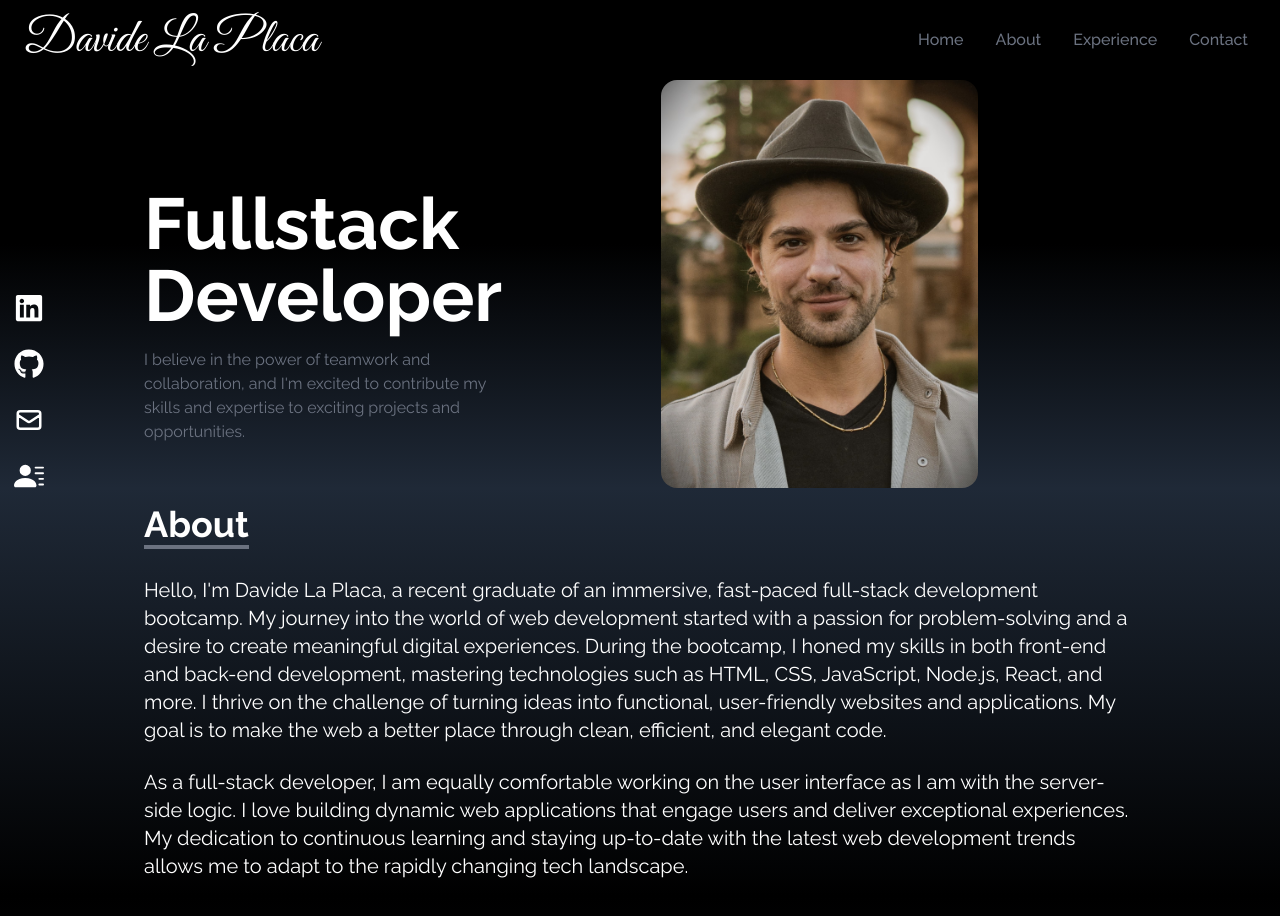
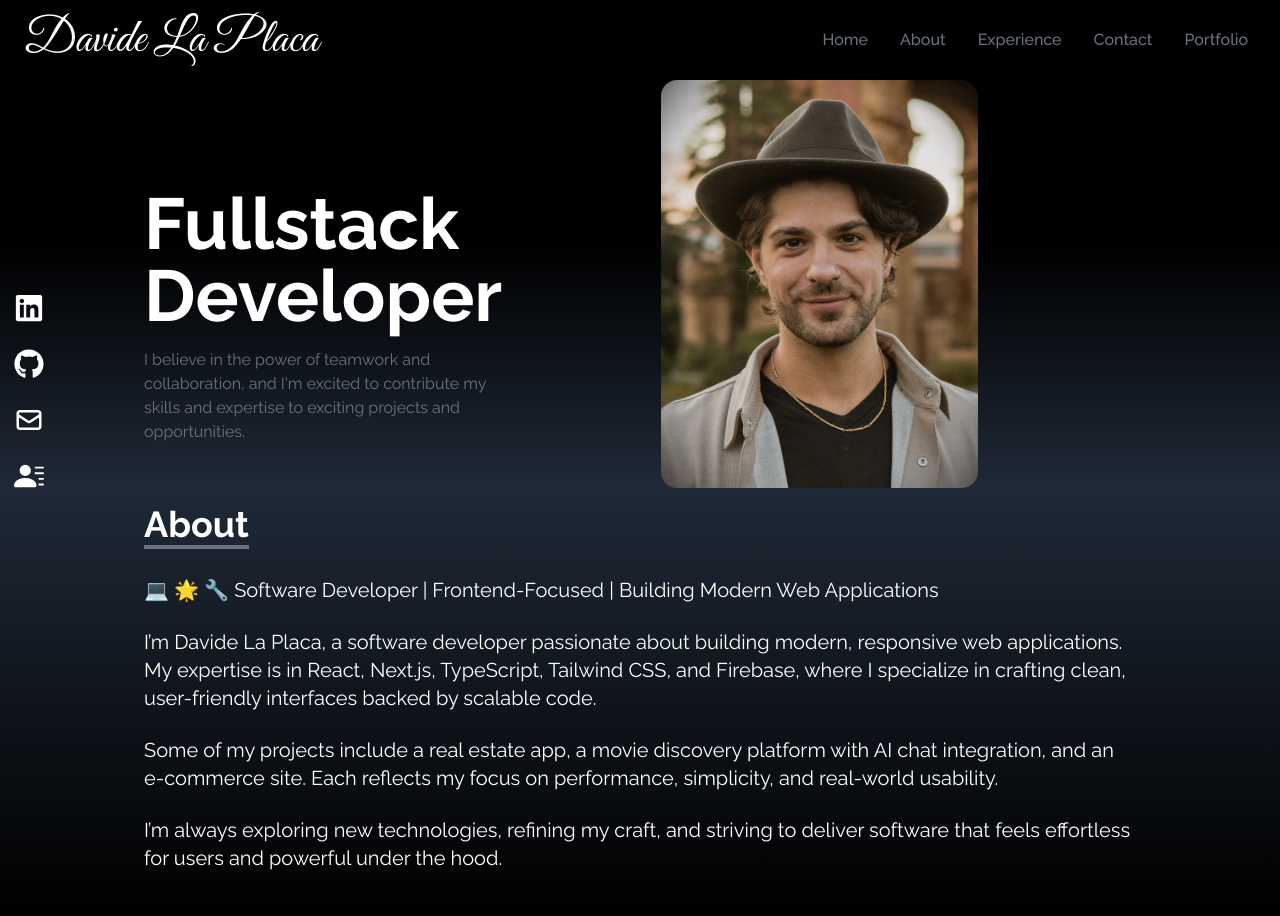
Before and after one commit to davide-1/davide-webside, a React (Vite) app: page / in a window 1280 px wide. Shown: the top 916 px of the page. Built offline with nearby package versions, Linux system fonts and the light colour scheme.

Commit message:
Update About section

```diff
--- a/src/App.jsx
+++ b/src/App.jsx
@@ -5,7 +5,7 @@ import Home from "./components/Home"
 import Navbar from "./components/Navbar"
 // import Portfolio from "./components/Portfolio"
 import SocialLinks from "./components/SocialLinks"
-import React from 'react'
+
 
 function App() {
 
--- a/src/components/About.jsx
+++ b/src/components/About.jsx
@@ -13,12 +13,23 @@ export default function About() {
           </p>
         </div>
         <p className="text-xl">
-        Hello, I'm Davide La Placa, a recent graduate of an immersive, fast-paced full-stack development bootcamp. My journey into the world of web development started with a passion for problem-solving and a desire to create meaningful digital experiences.
-        During the bootcamp, I honed my skills in both front-end and back-end development, mastering technologies such as HTML, CSS, JavaScript, Node.js, React, and more. I thrive on the challenge of turning ideas into functional, user-friendly websites and applications. My goal is to make the web a better place through clean, efficient, and elegant code.
+        💻 🌟 🔧 Software Developer | Frontend-Focused | Building Modern Web Applications
         </p>
         <br />
         <p className="text-xl">
-        As a full-stack developer, I am equally comfortable working on the user interface as I am with the server-side logic. I love building dynamic web applications that engage users and deliver exceptional experiences. My dedication to continuous learning and staying up-to-date with the latest web development trends allows me to adapt to the rapidly changing tech landscape.
+        I’m Davide La Placa, a software developer passionate about building modern, responsive web applications. My expertise is in React, Next.js, TypeScript, Tailwind CSS, and Firebase, where I specialize in crafting clean, user-friendly interfaces backed by scalable code.
+        </p>
+        <br />
+        <p className="text-xl">
+        Some of my projects include a real estate app, a movie discovery platform with AI chat integration, and an e-commerce site. Each reflects my focus on performance, simplicity, and real-world usability.
+        </p>
+        <br />
+        <p className="text-xl">
+        I’m always exploring new technologies, refining my craft, and striving to deliver software that feels effortless for users and powerful under the hood.
+        </p>
+        <br />
+        <p className="text-xl">
+
         </p>
       </div>
     </div>
--- a/src/components/Navbar.jsx
+++ b/src/components/Navbar.jsx
@@ -1,4 +1,4 @@
-import React, { useState } from "react";
+import  { useState } from "react";
 import { FaBars, FaTimes } from "react-icons/fa";
 import {Link} from "react-scroll"
 
@@ -22,11 +22,11 @@ export default function Navbar() {
       id: 4,
       link: "contact",
     },
+    {
+      id: 3,
+      link: "portfolio",
+    },
   ];
-  // {
-  //   id: 3,
-  //   link: "portfolio",
-  // },
 
   return (
     <div className="flex justify-between items-center w-full h-20 px-4 text-white bg-black fixed">
--- a/src/components/Portfolio.jsx
+++ b/src/components/Portfolio.jsx
@@ -18,7 +18,10 @@ export default function Portfolio() {
   ];
 
   return (
-    <div className=" bg-gradient-to-b from-black to-gray-800 w-full text-white md:h-screen">
+    <div
+    name="portfolio"
+    className=" bg-gradient-to-b from-black to-gray-800 w-full text-white md:h-screen"
+    >
       <div className=" max-w-screen-lg p-4 mx-auto flex flex-col justify-center w-full h-full">
         <div className=" pb-8">
           <p className=" text-4xl font-bold inline border-b-4 border-gray-500">
@@ -27,7 +30,10 @@ export default function Portfolio() {
           <p className="py-6">Check some of my work</p>
         </div>
 
-        <div className="grid sm:grid-cols-2 md:grid-cols-3 gap-8 px-12 sm:px-0">
+        <div
+
+        className="grid sm:grid-cols-2 md:grid-cols-3 gap-8 px-12 sm:px-0"
+        >
           {portfolios.map(({ id, src }) => (
             <div key={id} className=" shadow-md shadow-gray-600 rounded-lg">
               <img
```
